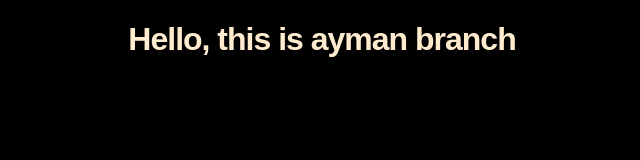
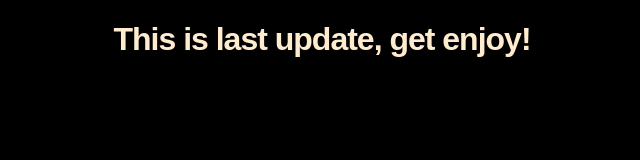
Before and after one commit to bensenouci-ayman/myproject, a plain HTML site: page index.html in a window 1280 px wide. Shown: the whole page, without its empty margins (318-958 px from the left). Drawn offline with Linux system fonts and the light colour scheme.

Commit message:
edit the html file

```diff
--- a/index.html
+++ b/index.html
@@ -8,7 +8,7 @@
 </head>
 <body>
 
-    <h1>Hello, this is ayman branch </h1>
+    <h1>This is last update, get enjoy!</h1>
     <script src="app.js"></script>
 </body>
 </html>
```
